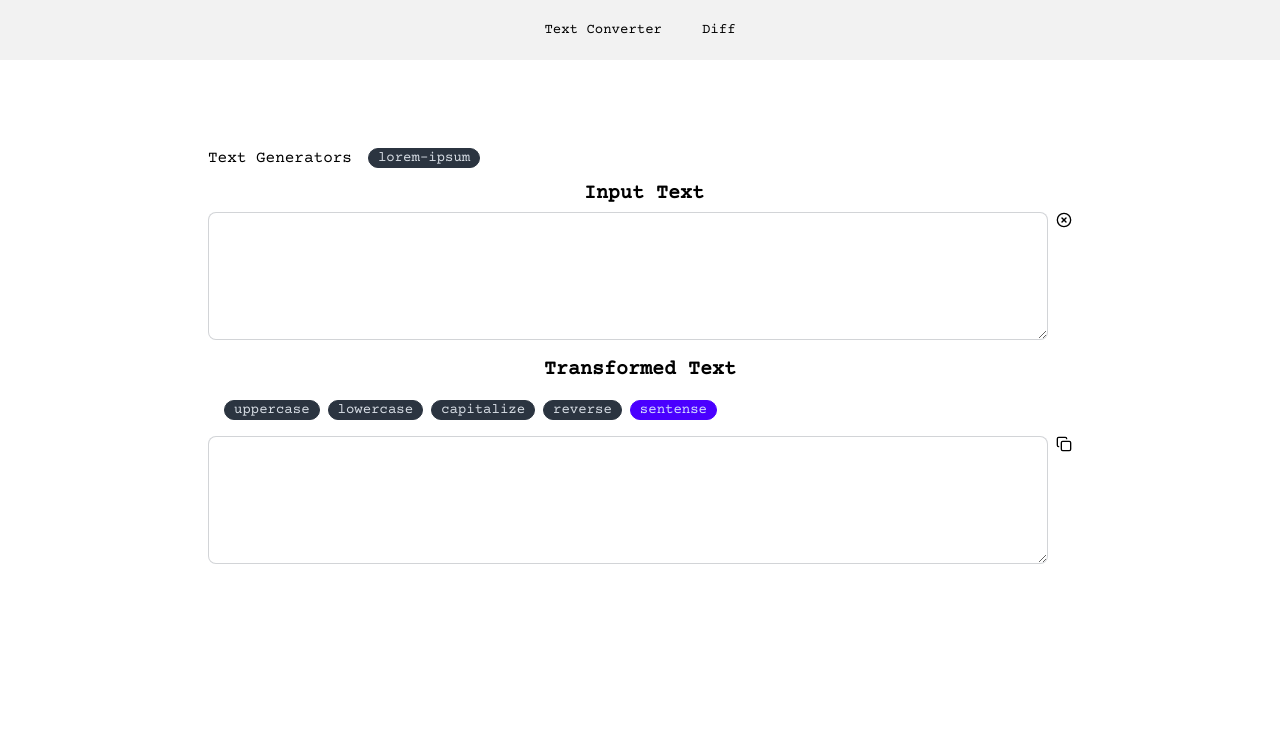
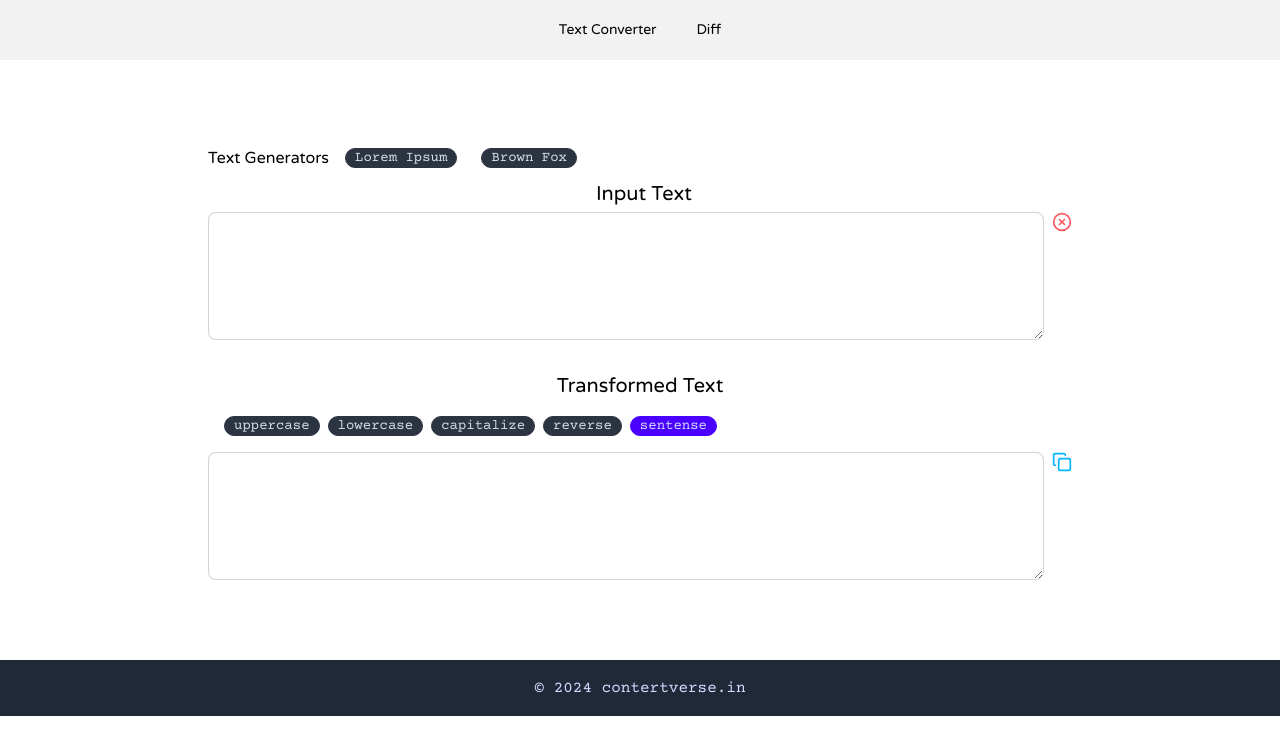
Before and after one commit to danglingmind/dailyutil, a Next.js app: page /textconverter in a window 1280 px wide. Shown: the top 754 px of the page. Built offline with nearby package versions, Linux system fonts and the light colour scheme.

Commit message:
footer, fonts added

```diff
--- a/app/(site)/diff/page.tsx
+++ b/app/(site)/diff/page.tsx
@@ -1,6 +1,7 @@
 "use client";
 import ReactDiffViewer, { DiffMethod } from "react-diff-viewer";
 import { useState } from "react";
+import { inter, varelaRound } from "@/app/fonts";
 
 const newStyles = {
   variables: {
@@ -27,22 +28,27 @@ export default function Difference() {
     <div className="absolute w-full h-full p-5">
       <div className="flex items-center justify-center gap-3 m-5">
         <button
-          className="btn btn-primary btn-sm"
+          className={`${varelaRound.className} ` + "btn btn-primary btn-sm"}
           onClick={(e) => setIsSubmit(true)}
           disabled={isSubmit}
         >
           Submit
         </button>
         <button
-          className="btn btn-warning btn-sm"
+          className={`${varelaRound.className} ` + "btn btn-warning btn-sm"}
           onClick={() => setIsSubmit(false)}
           disabled={!isSubmit}
         >
           Reset
         </button>
       </div>
-      <div className="flex flex-wrap items-center justify-center gap-3 my-5">
-        {"Views: "}
+      <div
+        className={
+          `${inter.className} ` +
+          "flex flex-wrap items-center justify-center gap-3 my-5"
+        }
+      >
+        {"View"}
         {views?.map((item) => (
           <div
             key={item}
@@ -58,7 +64,7 @@ export default function Difference() {
       {!isSubmit && (
         <div className="relative flex flex-row flex-grow gap-3 min-h-96">
           <div id="content-1" className="relative w-1/2 min-h-full">
-            <div className="m-3">Content 1</div>
+            <div className={`${inter.className} ` + "m-3"}>Content 1</div>
             <textarea
               className="textarea textarea-bordered w-full min-h-full"
               value={content1}
@@ -67,7 +73,7 @@ export default function Difference() {
           </div>
 
           <div id="content-2" className="relative w-1/2 min-h-full">
-            <div className="m-3">Content 2</div>
+            <div className={`${inter.className} ` + "m-3"}>Content 2</div>
             <textarea
               className="textarea textarea-bordered w-full min-h-full"
               value={content2}
--- a/app/(site)/textconverter/page.tsx
+++ b/app/(site)/textconverter/page.tsx
@@ -1,7 +1,7 @@
 "use client";
 import { CircleX, Copy } from "lucide-react";
 import { useEffect, useState } from "react";
-import { LOREM_IPSUM } from "@/app/lib/constants/lorem-ipsum";
+import { FOX, LOREM_IPSUM } from "@/app/lib/constants/texts";
 import {
   hash,
   toCamelCase,
@@ -9,6 +9,7 @@ import {
   toPascalCase,
   toSnakeCase,
 } from "string-transform";
+import { courierPrime, varelaRound } from "@/app/fonts";
 
 const transformations: Map<string, Function> = new Map<string, Function>([
   ["uppercase", (text: string) => text.toUpperCase()],
@@ -32,7 +33,8 @@ const transformations: Map<string, Function> = new Map<string, Function>([
 ]);
 
 const generators: Map<string, Function> = new Map<string, Function>([
-  ["lorem-ipsum", (text: string) => LOREM_IPSUM],
+  ["lorem ipsum", () => LOREM_IPSUM],
+  ["brown fox", () => FOX],
 ]);
 
 export default function TextMaster() {
@@ -47,14 +49,22 @@ export default function TextMaster() {
 
   return (
     <div className="max-w-5xl p-20" style={{ margin: "0 auto" }}>
-      <div className="flex flex-row flex-wrap gap-2 items-center">
+      <div
+        className={
+          `${varelaRound.className} ` +
+          "flex flex-row flex-wrap gap-2 items-center"
+        }
+      >
         {"Text Generators"}
         {Array.from(generators.keys()).map((gen) => (
           <div
             key={gen}
-            className={`badge ${
-              generator === gen ? "badge-primary" : "badge-neutral"
-            } m-2`}
+            className={
+              `${courierPrime.className} ` +
+              `badge ${
+                generator === gen ? "badge-primary" : "badge-neutral"
+              } m-2 capitalize`
+            }
             role="button"
             onClick={(e) => {
               const generatorFunc = generators.get(gen);
@@ -65,7 +75,14 @@ export default function TextMaster() {
           </div>
         ))}
       </div>
-      <div className="font-bold text-xl m-1 w-full text-center">Input Text</div>
+      <div
+        className={
+          `${varelaRound.className} ` +
+          "font-bold text-xl m-1 w-full text-center"
+        }
+      >
+        Input Text
+      </div>
       <div className="flex flex-row justify-between items-start gap-2">
         <textarea
           className="textarea textarea-bordered w-full min-h-32"
@@ -78,10 +95,15 @@ export default function TextMaster() {
           role="button"
           onClick={() => setInputText("")}
         >
-          <CircleX className="w-4 h-4" />
+          <CircleX className="w-5 h-5 text-error" />
         </div>
       </div>
-      <div className="font-bold text-xl mt-4 w-full text-center">
+      <div
+        className={
+          `${varelaRound.className} ` +
+          "font-bold text-xl mt-8 w-full text-center"
+        }
+      >
         Transformed Text
       </div>
       <div className="flex flex-wrap m-3">
@@ -112,7 +134,7 @@ export default function TextMaster() {
           role="button"
           onClick={() => navigator.clipboard.writeText(transformedText)}
         >
-          <Copy className="w-4 h-4" />
+          <Copy className="w-5 h-5 text-info" />
         </div>
       </div>
     </div>
--- /dev/null
+++ b/app/fonts.tsx
@@ -0,0 +1,10 @@
+import { Inter, Courier_Prime, Teko, Varela_Round } from "next/font/google";
+
+export const inter = Inter({ subsets: ["latin"], display: "swap" });
+export const teko = Teko({ subsets: ["latin"], display: "swap" });
+export const varelaRound = Varela_Round({ subsets: ["latin"], weight: "400" });
+export const courierPrime = Courier_Prime({
+  weight: "400",
+  subsets: ["latin"],
+  display: "swap",
+});
--- a/app/layout.tsx
+++ b/app/layout.tsx
@@ -1,13 +1,8 @@
 import type { Metadata } from "next";
-import { Inter, Courier_Prime } from "next/font/google";
 import "./globals.css";
 import Menu from "./ui/menu";
-
-const inter = Inter({ subsets: ["latin"] });
-const courierPrime = Courier_Prime({
-  weight: "400",
-  subsets: ["latin"],
-});
+import { courierPrime } from "./fonts";
+import Footer from "./ui/footer";
 
 export const metadata: Metadata = {
   title: "Daily Util",
@@ -21,10 +16,14 @@ export default function RootLayout({
 }>) {
   return (
     <html lang="en">
-      <body className={courierPrime.className}>
-        <div className="absolute flex flex-col w-full h-full top-0 left-0 m-0 p-0">
+      <body className={`${courierPrime.className}`}>
+        <div
+          className="absolute flex flex-col w-full h-full top-0 left-0 m-0 p-0 overflow-auto"
+          style={{ scrollbarWidth: "none" }}
+        >
           <Menu />
           <div className="w-full">{children}</div>
+          <Footer />
         </div>
       </body>
     </html>
--- a/app/lib/constants/lorem-ipsum.tsx
+++ b/app/lib/constants/texts.tsx
@@ -5,3 +5,5 @@ export const LOREM_IPSUM =
   "ut aliquip ex ea commodo consequat. Duis aute irure dolor in reprehenderit in " +
   "voluptate velit esse cillum dolore eu fugiat nulla pariatur. Excepteur sint " +
   "occaecat cupidatat non proident, sunt in culpa qui officia deserunt mollit anim id est laborum.";
+
+export const FOX = "The quick brown fox jumps over the lazy dog.";
--- /dev/null
+++ b/app/ui/footer.tsx
@@ -0,0 +1,7 @@
+export default function Footer() {
+  return (
+    <footer className="relative w-full bottom-0 bg-base-content text-primary-content p-4 m-0 text-center">
+      &copy; {new Date().getFullYear()} contertverse.in
+    </footer>
+  );
+}
--- a/app/ui/menu.tsx
+++ b/app/ui/menu.tsx
@@ -2,6 +2,7 @@
 import Link from "next/link";
 import { ReactNode, useEffect, useState } from "react";
 import { HotKeys } from "react-hotkeys";
+import { varelaRound } from "../fonts";
 
 const menuItems: { name: string; key: string; shortCut: string[] }[] = [
   // {
@@ -62,6 +63,7 @@ export default function Menu() {
           <Link
             href={`/${item.key}`}
             className={
+              `${varelaRound.className} ` +
               `${selectedItem === item.key ? "active" : ""} ` +
               "flex flex-col gap-2 m-1 capitalize"
             }
```
